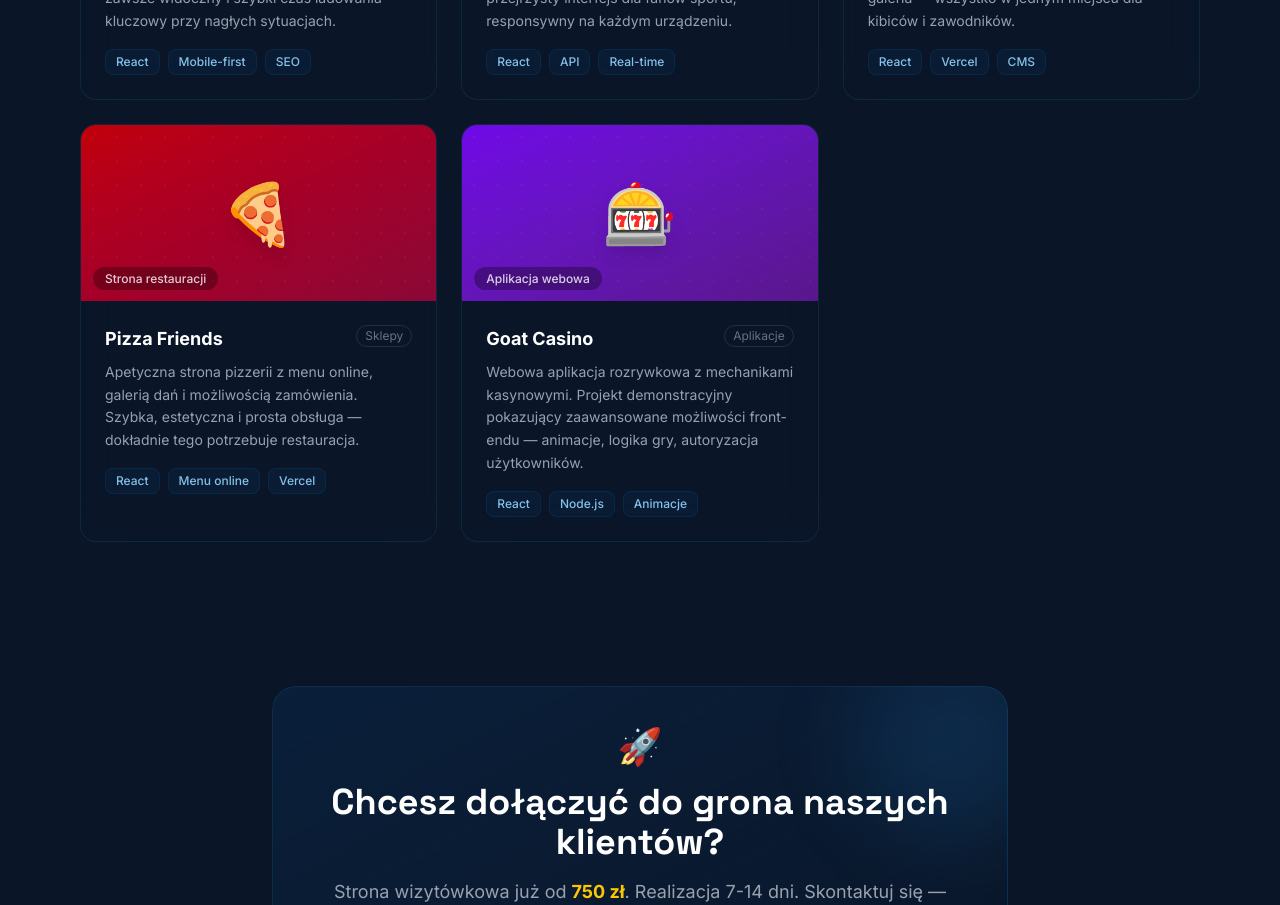
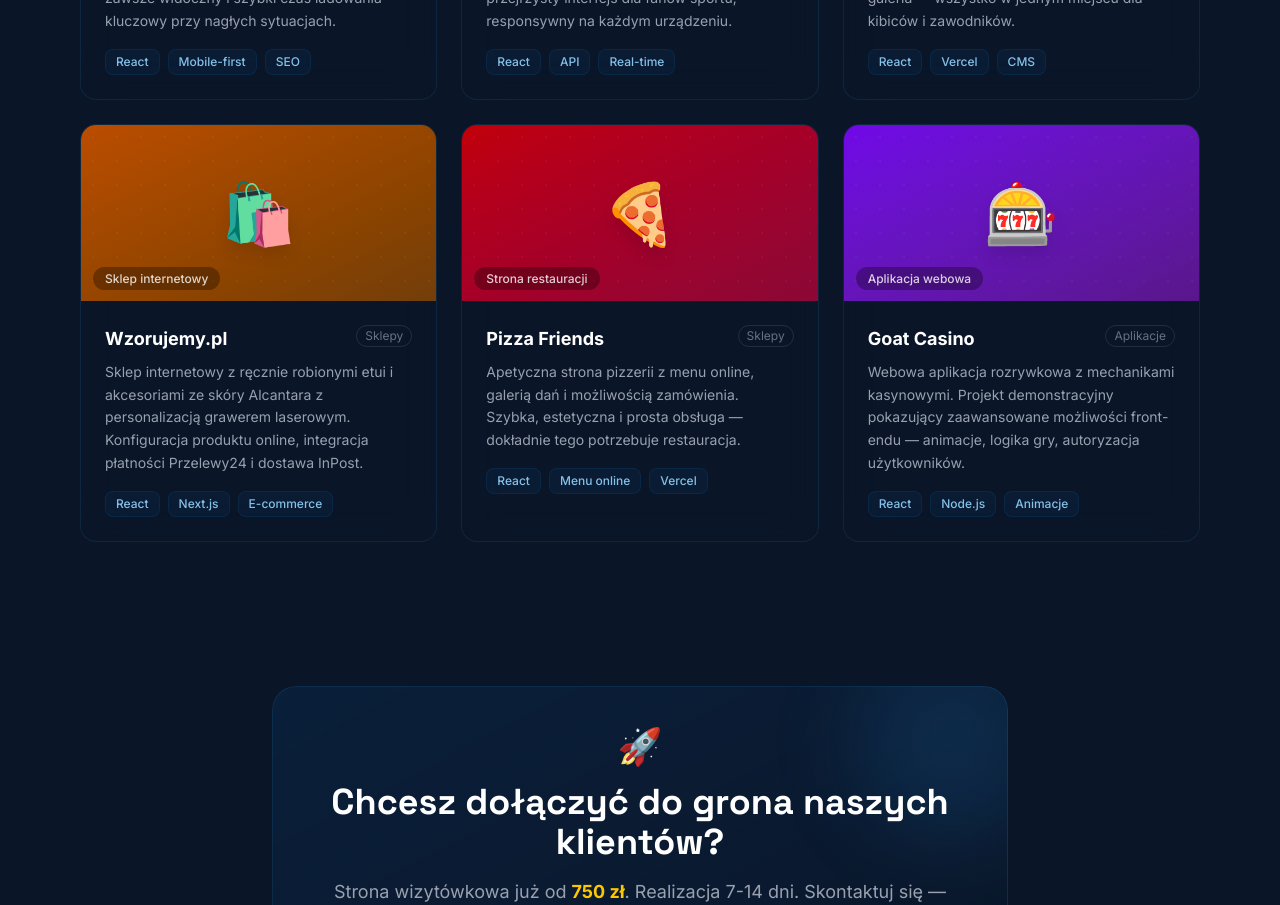
Before and after one commit to PanKoza/Moja-strona-2.0, a React (Vite) app in the folder frontend/: page /portfolio in a window 1280 px wide. Shown: the part 1280-2185 px from the top of the page. Built offline with nearby package versions, Linux system fonts and the light colour scheme.

Commit message:
feat: add Wzorujemy.pl project to PortfolioPage with detailed description and tech stack

```diff
--- a/frontend/src/components/PortfolioPage.jsx
+++ b/frontend/src/components/PortfolioPage.jsx
@@ -65,6 +65,16 @@
     tag: 'Strona klubu',
   },
   {
+    title: 'Wzorujemy.pl',
+    url: 'https://wzorujemy-pl.vercel.app/',
+    category: 'Sklepy',
+    description: 'Sklep internetowy z ręcznie robionymi etui i akcesoriami ze skóry Alcantara z personalizacją grawerem laserowym. Konfiguracja produktu online, integracja płatności Przelewy24 i dostawa InPost.',
+    tech: ['React', 'Next.js', 'E-commerce'],
+    gradient: 'from-amber-700 to-yellow-900',
+    icon: '🛍️',
+    tag: 'Sklep internetowy',
+  },
+  {
     title: 'Pizza Friends',
     url: 'https://pizzafriends.vercel.app/',
     category: 'Sklepy',
@@ -84,6 +94,7 @@
     icon: '🎰',
     tag: 'Aplikacja webowa',
   },
+
 ]
 
 const categories = ['Wszystkie', 'Strony WWW', 'Sklepy', 'Aplikacje']
```
